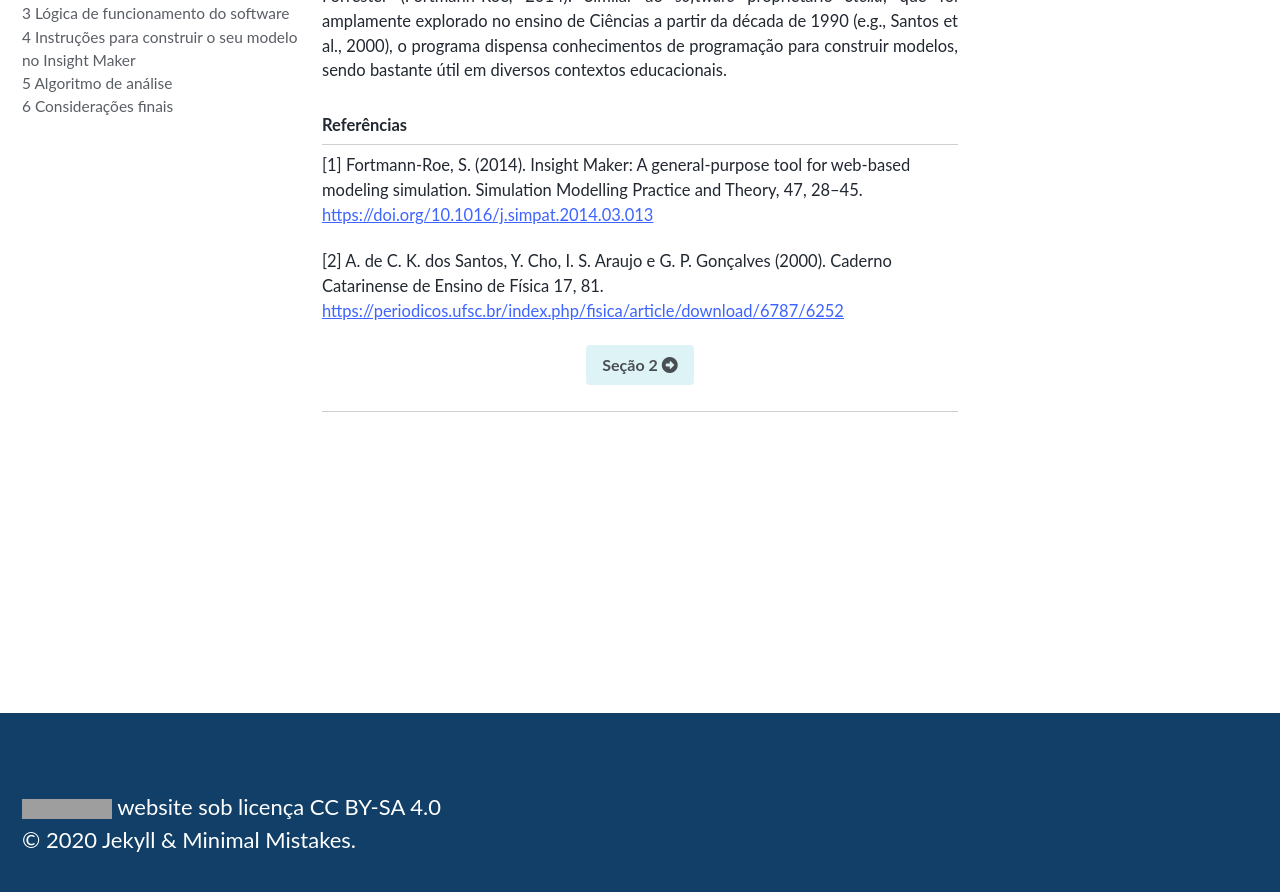
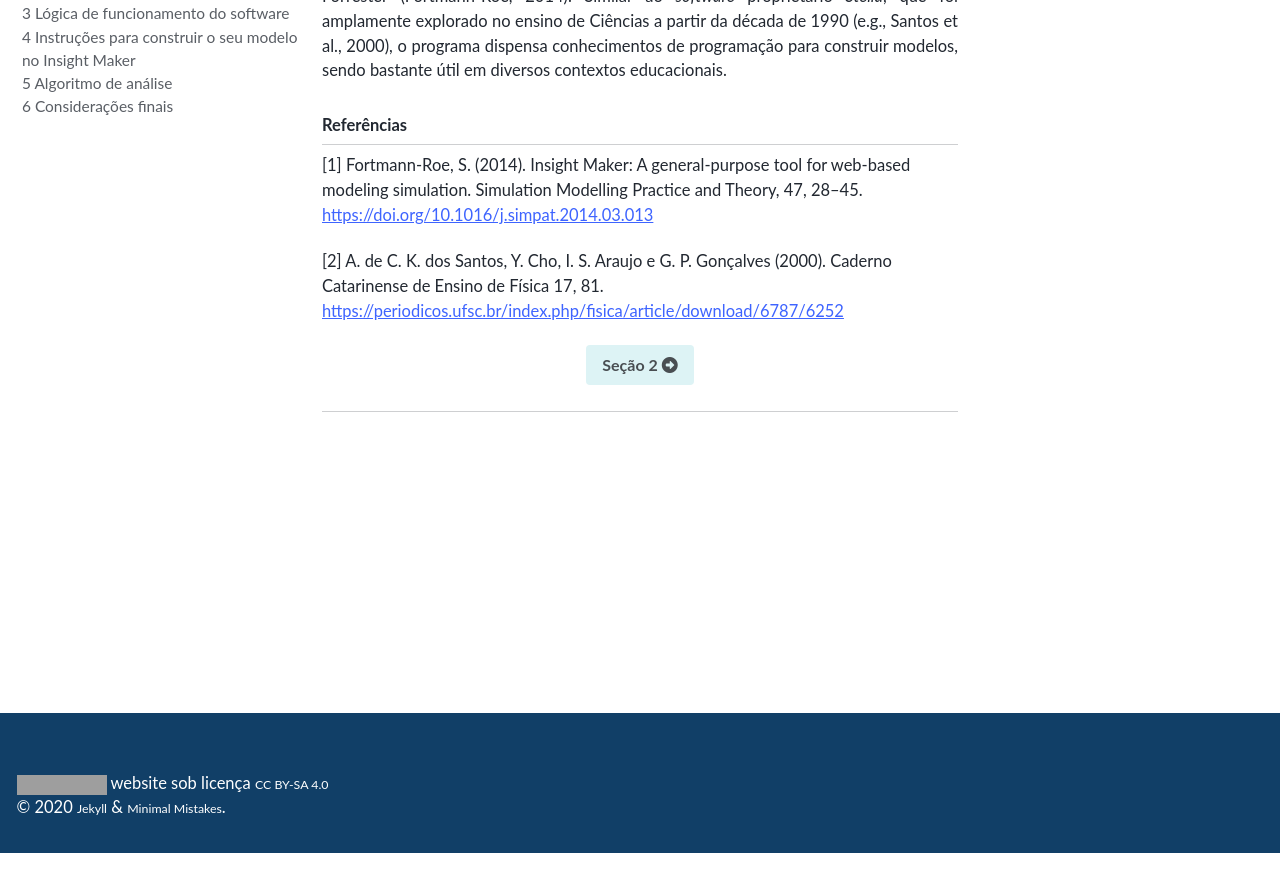
Before and after one commit to milenalauschner/MM, a Jekyll site: the page built from index.md, in a window 1280 px wide and 900 px high, scrolled down 429 px. Shown: the top 892 px of the window. Built offline with Jekyll 4.4.1, drawn with Linux system fonts in a browser that asks for light colours; cached includes are drawn as plain includes; nearby versions of some CDN libraries; some web fonts are replaced; after the commit the page ends 1282 px from its top, so only the background shows below that; grey boxes are pictures that could not be loaded.

Commit message:
Update _footer.scss

```diff
--- a/_sass/minimal-mistakes/_footer.scss
+++ b/_sass/minimal-mistakes/_footer.scss
@@ -29,7 +29,7 @@
     margin-top: 2em;
     max-width: 100%;
     padding: 0 1em 2em;
-
+    font-size: 0.75em;
     @include breakpoint($x-large) {
       max-width: $x-large;
     }
@@ -38,7 +38,7 @@
   a {
     color: inherit;
     text-decoration: none;
-
+    font-size: 0.75em;
     &:hover {
       text-decoration: underline;
     }
@@ -64,7 +64,7 @@
     padding-top: 5px;
     padding-bottom: 5px;
     font-family: $sans-serif;
-    font-size: 12px;
+    font-size: 0.75em;
     text-transform: uppercase;
   }
 
```
